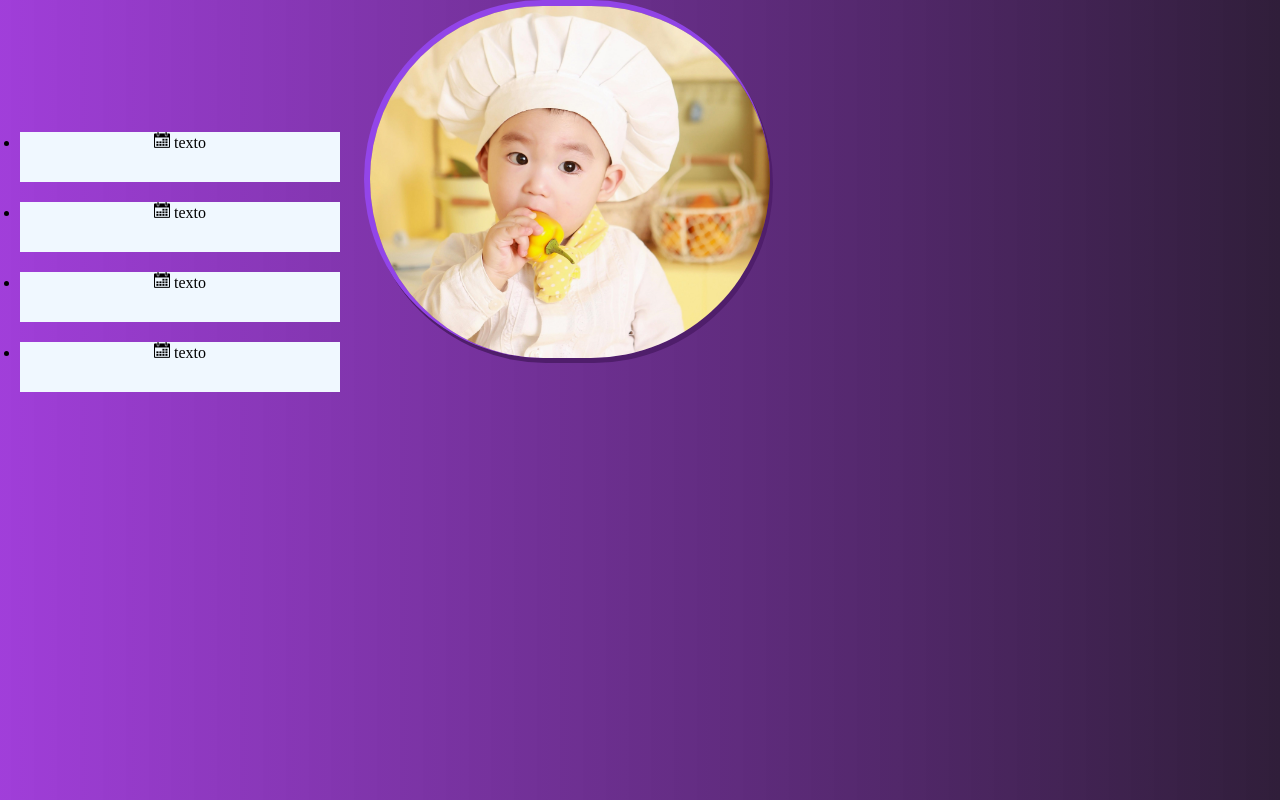
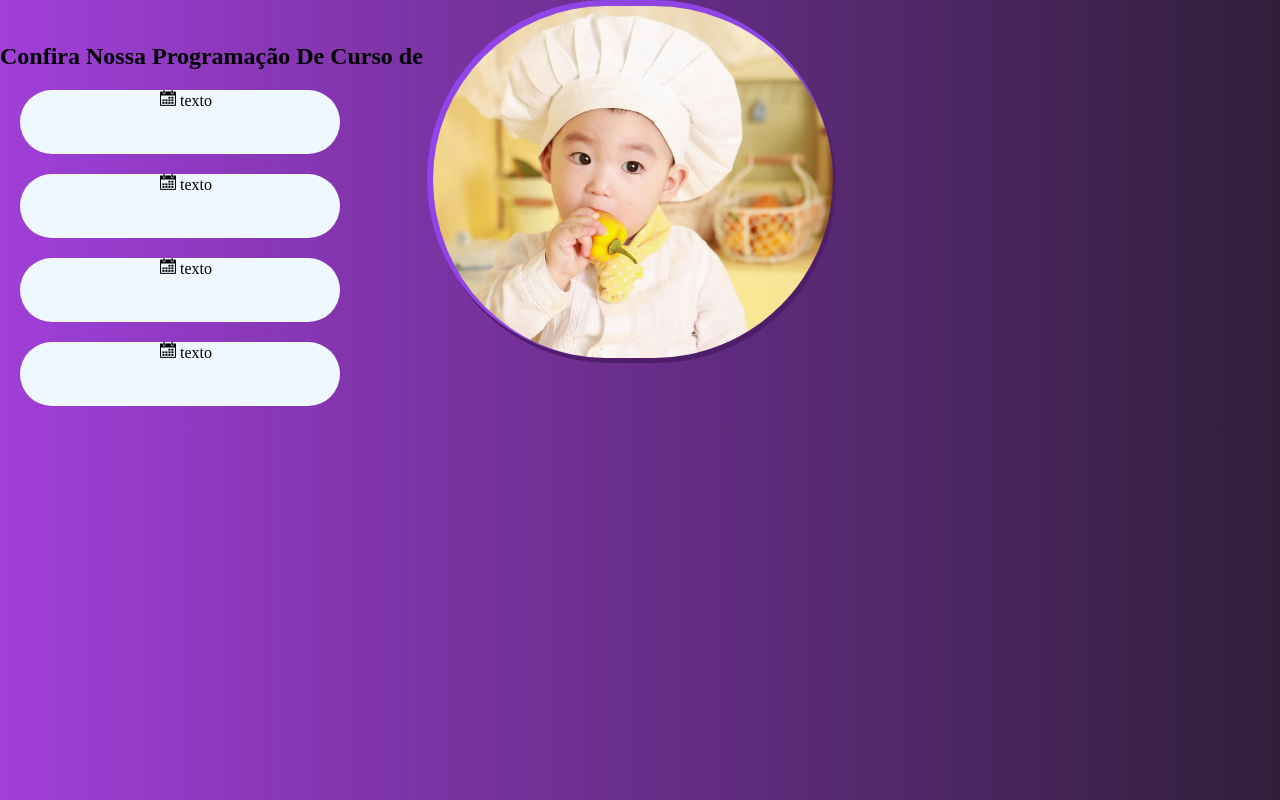
Before and after one commit to LucassolHenrique/Reproduzindo_imagem, a plain HTML site: page index.html in a window 1280 px wide. Drawn offline with Linux system fonts and the light colour scheme.

Commit message:
teste
text-none, tava brigando de tapa comigo e meio que não queria funcionar então to pesquisando sobre e tentando encontrar outra saida

```diff
--- a/index.html
+++ b/index.html
@@ -11,36 +11,27 @@
 </header>
 <body>
     <div class="div_pai">
-    <ul>
+    <h2>Confira Nossa <strong>Programação</strong> De <strong>Curso</strong> de</h2>
+
         <div class="div_de_dentro">
-            <li>
                 <img class="icon" src="IMG/calendario.png" alt="texto">
                 <span></span>
                 <p class="P">texto</p>
-            </li>
         </div>
         <div class="div_de_dentro">
-            <li>
+                <img class="icon" src="IMG/calendario.png" alt="texto">
+                <p class="P">texto</p>
+        </div>
+        <div class="div_de_dentro">
                 <img class="icon" src="IMG/calendario.png" alt="texto">
                 <span></span>
                 <p class="P">texto</p>
-            </li>
         </div>
         <div class="div_de_dentro">
-            <li>
                 <img class="icon" src="IMG/calendario.png" alt="texto">
                 <span></span>
                 <p class="P">texto</p>
-            </li>
         </div>
-        <div class="div_de_dentro">
-            <li>
-                <img class="icon" src="IMG/calendario.png" alt="texto">
-                <span></span>
-                <p class="P">texto</p>
-            </li>
-        </div>
-    </ul>
     </div>
     <img class="imagem" src="IMG/foto.jpg" alt="imagem de um guri">
 
--- a/style.css
+++ b/style.css
@@ -8,12 +8,10 @@
 }
 body{
     background: linear-gradient(to right, #8608cfc7, #301e3a);
-
 }
 .icon {
     height:1rem;
     width: 1rem;
-    margin: auto;
 }
 .imagem {
     width: 400px;
@@ -29,22 +27,31 @@ body{
 
 .div_pai {
     display: inline-block;
-    text-decoration: none;
+    text-align: center;
 
 }
+
 .div_de_dentro {
     background-color: aliceblue;
-    height: 50px;
+    height: 4rem;
     width: 20rem;
-    text-align: center;
     margin: 20px;
-    text-decoration: none;
-}
-.P {
-    display: inline-flex;
+    border-radius: 28rem;
 }
 
 
+.P {
+    display: inline-flex;
+    height: 20px;
+    width: 20px;
+}
+
+.linha {
+    color: #09f3cc;
+    width: 2px;
+    height: 40px;
+    background-color: #09f3cc;
+}
 
 
 /* li1 = li
```
